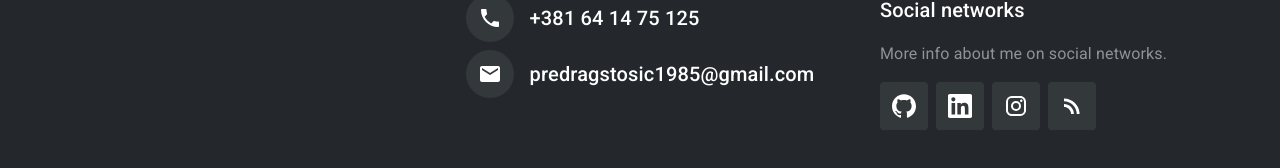
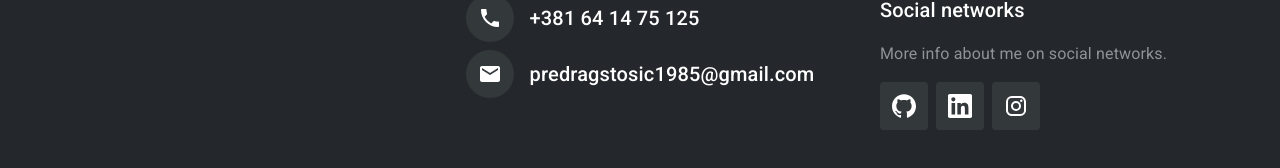
Before and after one commit to predragstosic1985/resume, a React (Create React App) app in the folder client/: page /resume in a window 1280 px wide. Shown: the part 3699-3867 px from the top of the page. Built offline with nearby package versions, Linux system fonts and the light colour scheme; no server answers; a web font is replaced by a local one.

Commit message:
Networking

```diff
--- a/client/src/Components/Footer.jsx
+++ b/client/src/Components/Footer.jsx
@@ -116,7 +116,7 @@ const socialIcons = [
       </svg>
     ),
     label: "LinkedIn",
-    href: "https://www.linkedin.com/",
+    href: "https://www.linkedin.com/feed/?trk=onboarding-landing",
   },
   {
     icon: (
@@ -132,23 +132,7 @@ const socialIcons = [
       </svg>
     ),
     label: "Instagram",
-    href: "https://www.instagram.com/",
-  },
-  {
-    icon: (
-      <svg
-        role="img"
-        width="24px"
-        height="24px"
-        viewBox="0 0 24 24"
-        xmlns="http://www.w3.org/2000/svg"
-      >
-        <title>Europass</title>
-        <path d="M4 4.44v2.83c7.03 0 12.73 5.7 12.73 12.73h2.83c0-8.59-6.97-15.56-15.56-15.56zm0 5.66v2.83c3.9 0 7.07 3.17 7.07 7.07h2.83c0-5.47-4.43-9.9-9.9-9.9z" />
-      </svg>
-    ),
-    label: "Europass",
-    href: "https://www.twitter.com/",
+    href: "https://www.instagram.com/predrag_1985/",
   },
 ];
 
```
